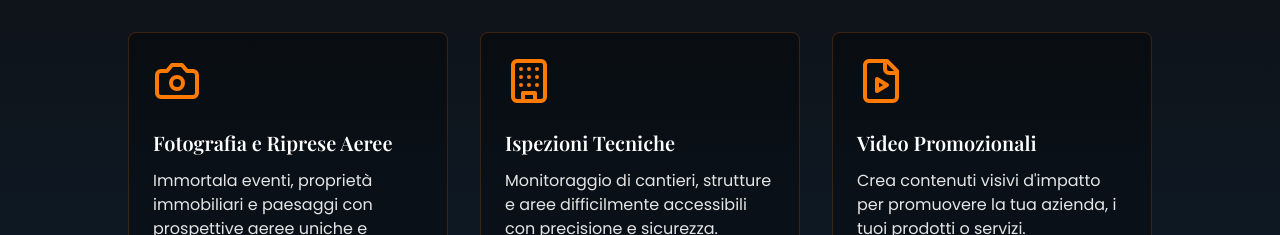
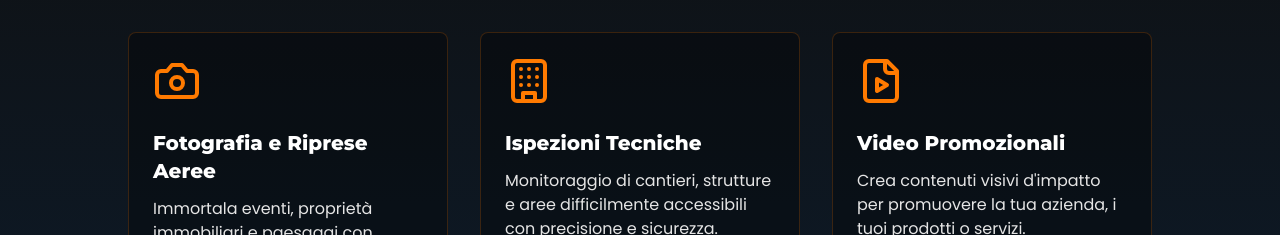
Before and after one commit to GiorgioDeAngelis/drone-cinematic-landing, a React (Vite) app: page / in a window 1280 px wide. Shown: the part 1020-1255 px from the top of the page. Built offline with nearby package versions, Linux system fonts and the light colour scheme.

Commit message:
Fix: Use Montserrat bold for titles
Update titles to use Montserrat font with bold weight.

```diff
--- a/src/components/ServicesSection.tsx
+++ b/src/components/ServicesSection.tsx
@@ -68,7 +68,7 @@ const ServicesSection = () => {
               className="service-card animate-on-scroll"
             >
               <div className="mb-6">{service.icon}</div>
-              <h3 className="text-xl font-semibold mb-3">{service.title}</h3>
+              <h3 className="text-xl font-montserrat font-extrabold mb-3">{service.title}</h3>
               <p className="text-drone-light">{service.description}</p>
             </div>
           ))}
```
